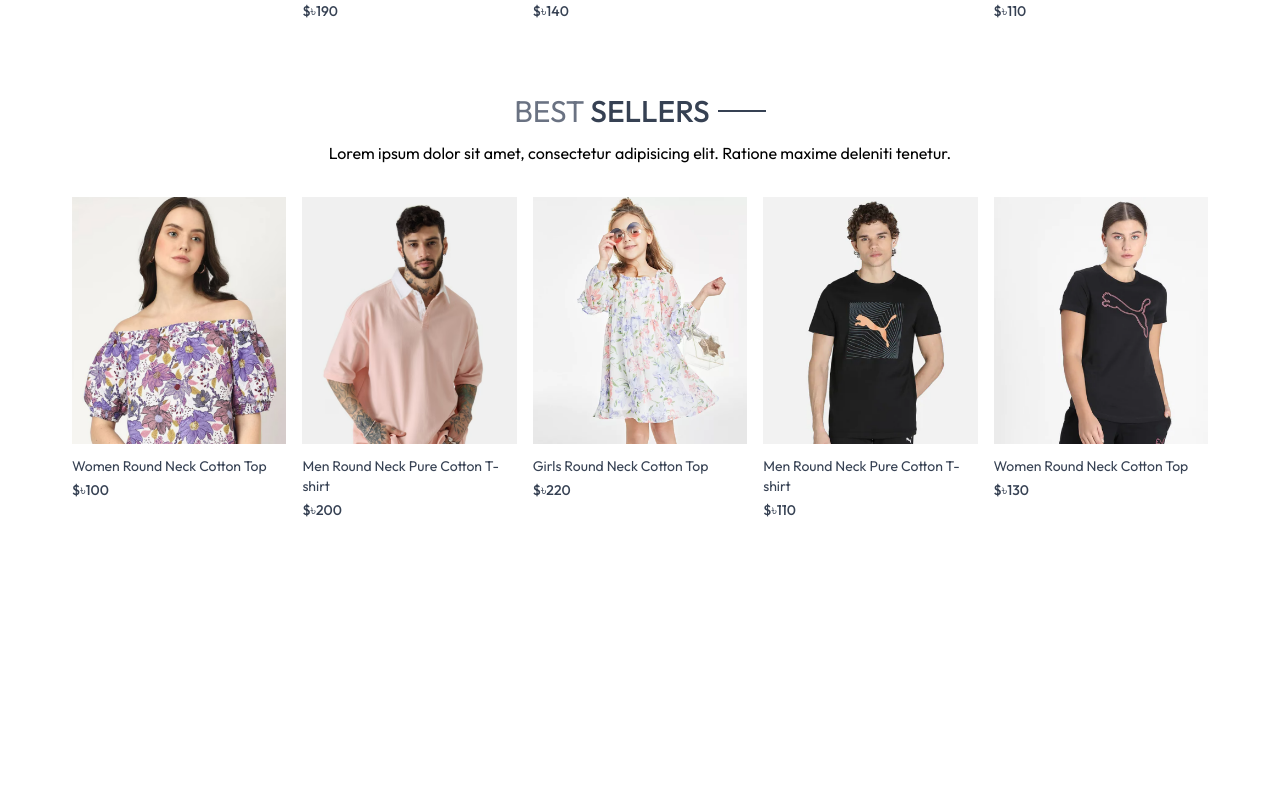
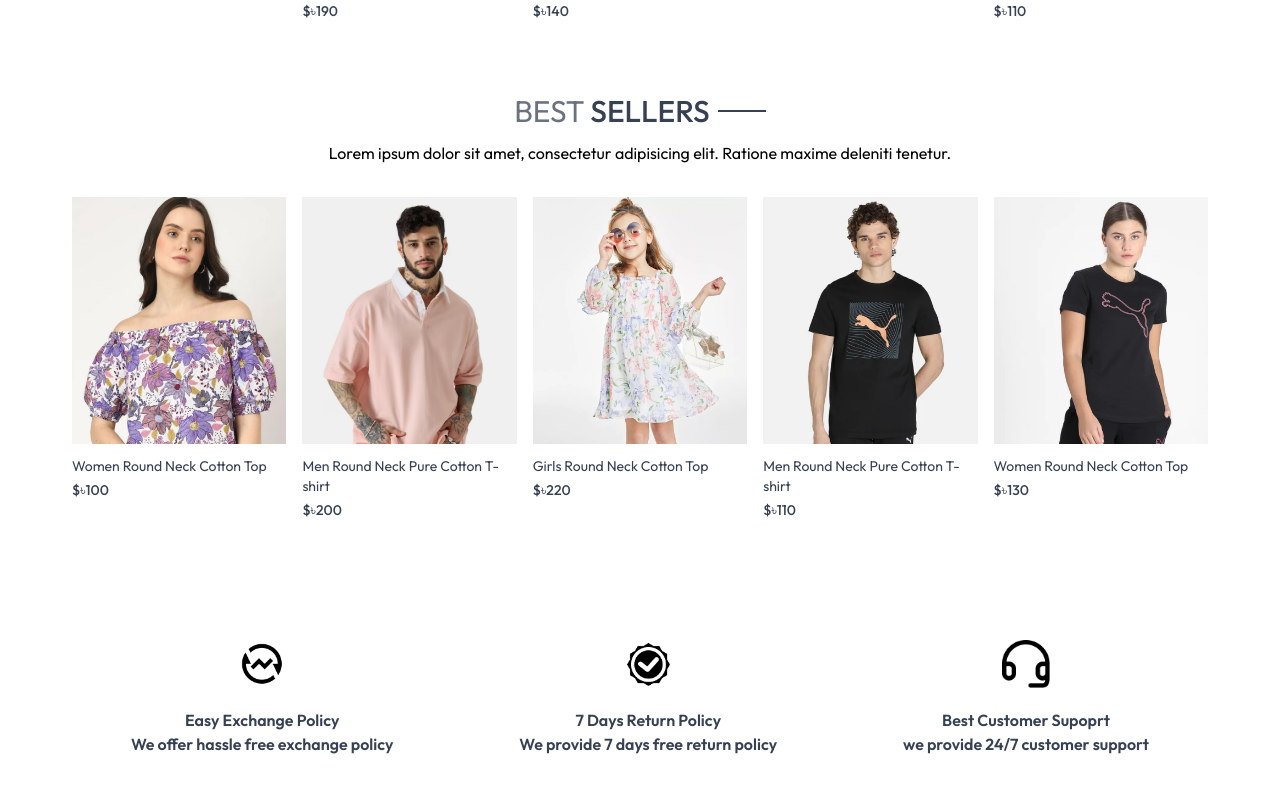
Before and after one commit to shagorpixel/mearn-stack-ecommerce-website-2025, a React (Vite) app in the folder client/: page / in a window 1280 px wide. Shown: the part 1323-2115 px from the top of the page. Before the commit the page ends 1883 px from the top, so only its background shows below. Built offline with nearby package versions, Linux system fonts and the light colour scheme.

Commit message:
Add Our Policy Component

```diff
--- /dev/null
+++ b/client/src/Components/OurPolicy.jsx
@@ -0,0 +1,26 @@
+import React from 'react';
+import { assets } from '../assets/frontend_assets/assets';
+
+const OurPolicy = () => {
+    return (
+        <div className=' flex flex-col sm:flex-row justify-around gap-12 sm:gap-2 text-center py-20 text-xs sm:text-sm md:text-base text-gray-700'>
+            <div>
+                <img src={assets.exchange_icon} className=' w-12 mb-5 m-auto' alt="" />
+                <p className=' font-semibold'>Easy Exchange Policy</p>
+                <p className=' font-semibold'>We offer hassle free exchange policy</p>
+            </div>
+            <div>
+                <img src={assets.quality_icon} className=' w-12 mb-5 m-auto' alt="" />
+                <p className=' font-semibold'>7 Days Return Policy</p>
+                <p className=' font-semibold'>We provide 7 days free return policy</p>
+            </div>
+            <div>
+                <img src={assets.support_img} className=' w-12 mb-5 m-auto' alt="" />
+                <p className=' font-semibold'>Best Customer Supoprt</p>
+                <p className=' font-semibold'>we provide 24/7 customer support</p>
+            </div>
+        </div>
+    );
+};
+
+export default OurPolicy;
--- a/client/src/Pages/Home.jsx
+++ b/client/src/Pages/Home.jsx
@@ -2,6 +2,7 @@
 import Hero from '../Components/Hero';
 import LeatestCollection from '../Components/LeatestCollection';
 import BestSeller from '../Components/BestSeller';
+import OurPolicy from '../Components/OurPolicy';
 
 const Home = () => {
     return (
@@ -9,6 +10,7 @@
             <Hero />
             <LeatestCollection />
             <BestSeller />
+            <OurPolicy />
         </div>
     );
 };
```
